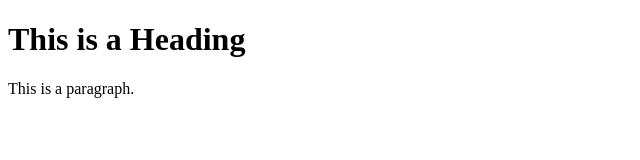
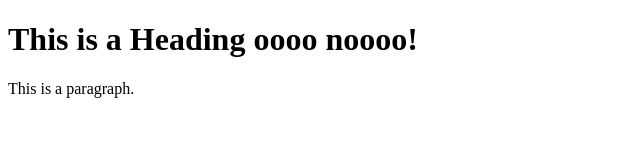
Before and after one commit to agerKalboetxeaga/pruebaGit, a plain HTML site: page index.html in a window 1280 px wide. Shown: the whole page, without its empty margins (0-640 px from the left). Drawn offline with Linux system fonts and the light colour scheme.

Commit message:
Update index.html
pueba aldaketa

```diff
--- a/index.html
+++ b/index.html
@@ -5,7 +5,7 @@
 </head>
 <body>
 
-<h1>This is a Heading</h1>
+<h1>This is a Heading  oooo noooo!</h1>
 <p>This is a paragraph.</p>
 
 </body>
```
